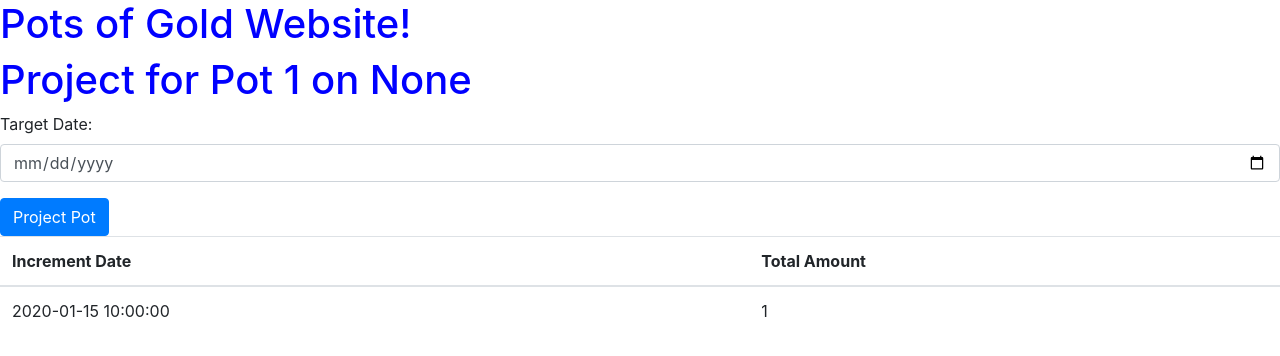
After one commit to BWolff85/gold, a Flask app: page /pots/1/project/ in a window 1280 px wide. The commit adds this page. Shown: the top 356 px of the page. Run offline with Flask 2, Linux system fonts and the light colour scheme; a database or web service that is not in the repository returns one stand-in record (values such as "Sample title"); data that the repository does not hold is empty; some libraries are stand-ins or nearby versions.

Commit message:
add front-end to projection feature with help from ChatCPT!

```diff
--- a/web/app.py
+++ b/web/app.py
@@ -130,10 +130,6 @@ def edit_pot(pot_of_gold_id):
         return render_template("pot_of_gold.html", pot=pot, history_list=history, increment=increment)
     except:
         return "SOMETHING HAS GONE WRONG " + str(pot)
-    # pot = pot_of_gold()
-    # pot.load_by_id(pot_of_gold_id)
-    # if pot.is_loaded():
-    #     return render_template("pot_of_gold.html", pot=pot)
 
 
 @app.route('/update',  methods=["POST"])
@@ -184,28 +180,16 @@ def create_pot():
     url = 'http://api:3000/pot_of_gold'
     r = requests.post(url, data=payload)
     return redirect('/pots')
-    # uid = request.form['user_id']
-    # name = request.form['pot_name']
-    # auto_option = request.form['auto_increment']
-    # auto = 1 if int(auto_option) > 0 else 0
-    # auto_date = request.form['first_increment_date']
-    # amt = request.form['increment_amount']
-    # init_val = request.form['current_amount']
-    #
-    # cur = mysql.connection.cursor()
-    # try:
-    #     cur.execute("INSERT INTO pots_of_gold.pot_of_gold (user_id, pot_of_gold_name, current_amount, auto_increment) VALUES (%s, %s, %s, %s)", [uid, name, init_val, auto])
-    #     mysql.connection.commit()
-    #     id = cur.lastrowid
-    # except Error as err:
-    #     return "Unable to insert " + err.msg
-    # # retval = "I shall create a pot for user " + uid + " called " + name + " with a starting value of " + init_val + ". ID is " + str(id)
-    # if auto:
-    #     cur2 = mysql.connection.cursor()
-    #     cur2.execute("INSERT INTO pots_of_gold.pot_auto_increment (pot_of_gold_id, auto_increment_option_id, increment_amount, next_increment) VALUES (%s, %s, %s, %s)", [id, auto_option, amt, auto_date])
-    #     mysql.connection.commit()
-    # return redirect('/pots/'+uid)
-    # # return render_template("pots_of_gold.html")+
+
+@app.route('/pots/<int:pot_id>/project/', methods=['GET', 'POST'])
+@app.route('/pots/<int:pot_id>/project/<string:target_date>/', methods=['GET', 'POST'])
+def project(pot_id, target_date = None):
+    if request.method == "POST":
+        target_date = request.form["target_date"]
+    api_url = f"http://api:3000/pots/{pot_id}/project/{target_date}"
+    response = requests.get(api_url)
+    data = response.json()
+    return render_template("project.html", pot_id=pot_id, target_date=target_date, data=data)
 
 @app.route('/test_auto_increment', defaults={'user_id': 1})
 @app.route('/test_auto_increment/<user_id>')
--- a/web/static/css/main.css
+++ b/web/static/css/main.css
@@ -14,3 +14,9 @@ h1 {
 .padding-10 {
     padding: 10px;
 }
+.hidden {
+    display: none;
+}
+#hidden-row {
+    cursor: pointer;
+}
--- /dev/null
+++ b/web/templates/project.html
@@ -0,0 +1,78 @@
+{% extends "base.html" %}
+
+{% block body %}
+  <h1>Project for Pot {{ pot_id }} on {{ target_date }}</h1>
+
+  <form method="POST" action="{{ url_for('project', pot_id=pot_id, target_date=target_date) }}">
+    <div class="form-group">
+      <label for="target_date">Target Date:</label>
+      <input type="date" class="form-control" id="target_date" name="target_date" value="{{ target_date }}" required>
+    </div>
+    <button type="submit" class="btn btn-primary">Project Pot</button>
+  </form>
+
+  {% if data %}
+    {% if data|length > 10 %}
+      <table class="table">
+        <thead>
+          <tr>
+            <th>Increment Date</th>
+            <th>Total Amount</th>
+          </tr>
+        </thead>
+        <tbody>
+          {% for item in data[:2] %}
+            <tr>
+              <td>{{ item.increment_date }}</td>
+              <td>{{ item.total_amount }}</td>
+            </tr>
+          {% endfor %}
+          {% for item in data[2:-2] %}
+            <tr class="hidden">
+              <td>{{ item.increment_date }}</td>
+              <td>{{ item.total_amount }}</td>
+            </tr>
+          {% endfor %}
+          <tr id="hidden-row">
+            <td colspan="2" class="text-center">...</td>
+          </tr>
+          {% for item in data[-2:] %}
+            <tr>
+              <td>{{ item.increment_date }}</td>
+              <td>{{ item.total_amount }}</td>
+            </tr>
+          {% endfor %}
+        </tbody>
+      </table>
+
+      <script>
+        $(document).ready(function() {
+          $('#hidden-row').click(function() {
+            $('.hidden').toggle();
+            $('#hidden-row').toggle();
+          });
+        });
+      </script>
+    {% else %}
+      <table class="table">
+        <thead>
+          <tr>
+            <th>Increment Date</th>
+            <th>Total Amount</th>
+          </tr>
+        </thead>
+        <tbody>
+          {% for item in data %}
+            <tr>
+              <td>{{ item.increment_date }}</td>
+              <td>{{ item.total_amount }}</td>
+            </tr>
+          {% endfor %}
+        </tbody>
+      </table>
+    {% endif %}
+  {% else %}
+    <p>No data available.</p>
+  {% endif %}
+
+{% endblock %}
```
Also changed, not shown: web/templates/pot_of_gold.html (+13 -1 lines).
